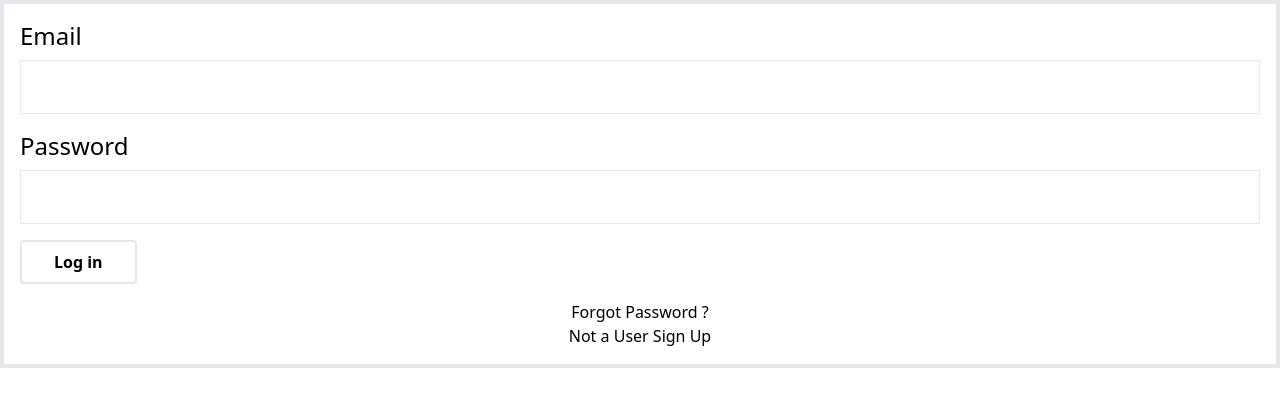
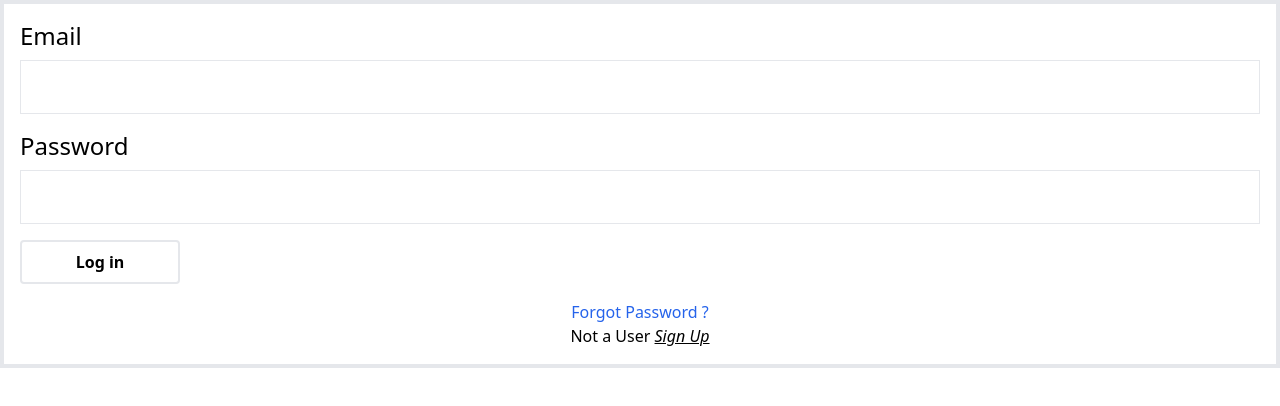
Before and after one commit to Easyvipin/DILUTE, a Next.js app: page / in a window 1280 px wide. Both pictures are taken after a click on the button "Log In Here". Shown: the top 406 px of the page. Built offline with nearby package versions, Linux system fonts and the light colour scheme; no server answers.

Commit message:
feat: added errorMessage ,resetFields , animated icons

```diff
--- a/package.json
+++ b/package.json
@@ -21,6 +21,7 @@
     "react-dom": "18.2.0",
     "react-icons": "^4.7.1",
     "react-redux": "^8.0.5",
+    "react-useanimations": "^2.10.0",
     "redux": "^4.2.0",
     "redux-persist": "^6.0.0",
     "yup": "^1.0.0"
--- a/src/components/Auth/index.js
+++ b/src/components/Auth/index.js
@@ -1,10 +1,15 @@
+import ErrorText from "@components/ErrorText";
 import { useFormik } from "formik";
 import Link from "next/link";
 import { useState } from "react";
 import * as Yup from "yup";
+import UseAnimations from "react-useanimations";
+import infinity from "react-useanimations/lib/infinity";
 
 const Auth = ({ type, onSignUp, onLogIn, ...propsToFwd }) => {
   const [formType, setFormType] = useState(type ? type : "LogIn");
+  const [errorMessage, setErrorMessage] = useState(null);
+  const [isLoading, setIsLoading] = useState(false);
 
   const formik = useFormik({
     initialValues: {
@@ -18,37 +23,62 @@ const Auth = ({ type, onSignUp, onLogIn, ...propsToFwd }) => {
         .required("Required"),
     }),
     onSubmit: async (values) => {
+      setIsLoading(true);
       if (formType !== "LogIn") {
         onSignUp({ email: values.email, password: values.password })
           .unwrap()
-          .then((payload) => console.log(payload))
-          .catch((error) => console.log("rejected", error));
+          .then((payload) => setIsLoading(false))
+          .catch((error) => {
+            setErrorMessage(error);
+            setIsLoading(false);
+          });
       } else {
         onLogIn({ email: values.email, password: values.password })
           .unwrap()
-          .then((payload) => console.log(payload))
-          .catch((error) => console.log("rejected", error));
+          .then((payload) => setIsLoading(false))
+          .catch((error) => {
+            setErrorMessage(error);
+            setIsLoading(false);
+          });
       }
     },
   });
 
-  const renderLoginFooter = () => {
+  const ToggleFormType = (type) => {
+    setFormType(type);
+    formik.resetForm();
+    setErrorMessage(null);
+  };
+
+  const RenderLoginFooter = () => {
     return (
       <div className="mt-4 flex flex-col justify-center items-center">
-        <Link href="/forgot-password">Forgot Password ?</Link>
+        <Link className="text-blue-600" href="/forgot-password">
+          Forgot Password ?
+        </Link>
         <div>
           Not a User{" "}
-          <button onClick={() => setFormType("signUp")}>Sign Up</button>
+          <button
+            className="italic underline"
+            onClick={() => ToggleFormType("signUp")}
+          >
+            Sign Up
+          </button>
         </div>
       </div>
     );
   };
-  const renderSignUpFooter = () => {
+  const RenderSignUpFooter = () => {
     return (
       <div className="mt-4 flex flex-col justify-center items-center">
         <span>
           Already a User{" "}
-          <button onClick={() => setFormType("LogIn")}>Log In Here</button>
+          <button
+            className="italic underline"
+            onClick={() => ToggleFormType("LogIn")}
+          >
+            Log In Here
+          </button>
         </span>
       </div>
     );
@@ -67,6 +97,7 @@ const Auth = ({ type, onSignUp, onLogIn, ...propsToFwd }) => {
           id="email"
           onChange={formik.handleChange}
           onBlur={formik.handleBlur}
+          value={formik.values.email}
         />
         {formik.touched.email && formik.errors.email ? (
           <div className="text-orange-600 font-light mt-0 mb-2">
@@ -83,17 +114,23 @@ const Auth = ({ type, onSignUp, onLogIn, ...propsToFwd }) => {
           id="password"
           onChange={formik.handleChange}
           onBlur={formik.handleBlur}
+          value={formik.values.password}
         />
         {formik.touched.password && formik.errors.password ? (
           <div className="text-orange-600 font-light mt-0 mb-2">
             {formik.errors.password}
           </div>
         ) : null}
-        <button type="submit" className="btn border-2">
+        <button
+          type="submit"
+          className="btn border-2 flex  justify-center gap-2 w-40"
+        >
+          {isLoading && <UseAnimations animation={infinity} size={25} />}
           {formType === "signUp" ? "Sign Up" : "Log in"}
         </button>
       </form>
-      {formType === "signUp" ? renderSignUpFooter() : renderLoginFooter()}
+      <ErrorText message={errorMessage} />
+      {formType === "signUp" ? <RenderSignUpFooter /> : <RenderLoginFooter />}
     </div>
   );
 };
--- /dev/null
+++ b/src/components/ErrorText/index.js
@@ -0,0 +1,9 @@
+const ErrorText = ({ message }) => {
+  return (
+    <h6 className=" text-red-400 text-center m-2 font-bold font-mono">
+      {message}
+    </h6>
+  );
+};
+
+export default ErrorText;
--- a/src/containers/AuthContainer/authSlice.js
+++ b/src/containers/AuthContainer/authSlice.js
@@ -10,7 +10,9 @@ export const authSlice = supabaseApi.injectEndpoints({
         if (response?.user?.identities?.length > 0) {
           return { data: response };
         } else {
-          return { error: response.error };
+          return {
+            error: response.error ? response.error : "User already exists",
+          };
         }
       },
     }),
--- a/src/containers/AuthContainer/index.js
+++ b/src/containers/AuthContainer/index.js
@@ -3,7 +3,6 @@ import { useLogInMutation, useSignUpMutation } from "./authSlice";
 
 const AuthContainer = () => {
   const [signUp] = useSignUpMutation();
-
   const [logIn] = useLogInMutation();
 
   return (
--- a/src/supabase/auth.js
+++ b/src/supabase/auth.js
@@ -5,7 +5,7 @@ export async function signUp({ email, password }) {
     email,
     password,
   });
-  if (error.message) {
+  if (error?.message) {
     return { error: error.message };
   } else {
     return { user: data.user };
```
Also changed, not shown: 1 other file (tests, documents, lock files or other folders).
